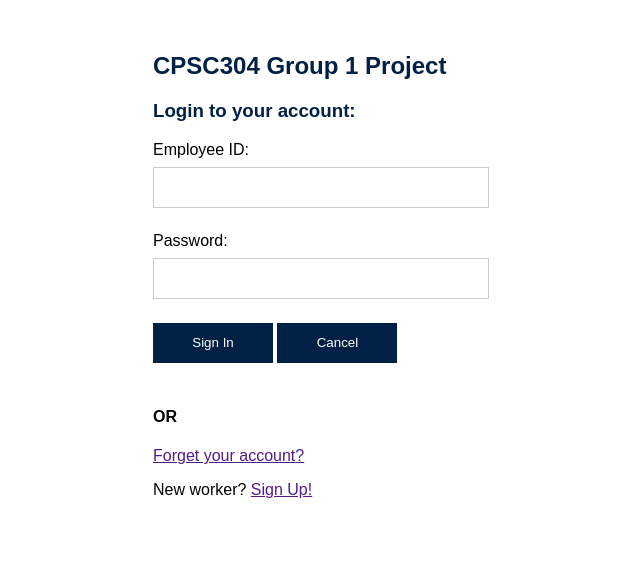
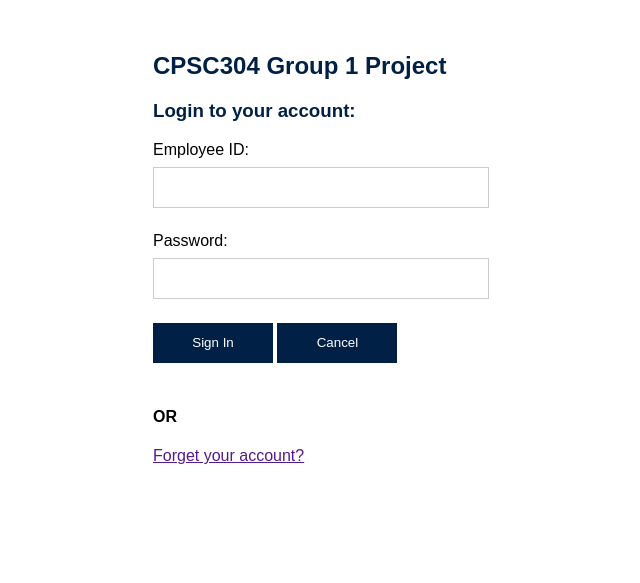
Before and after one commit to lizhe918/UBC_CPSC304_2019S1, a PHP site: page /llogin.php in a window 1280 px wide. Shown: the part 81-664 px from the top of the page, without its empty margins (319-959 px from the left). Run offline with PHP 8.4, Linux system fonts and the light colour scheme.

Commit message:
Update llogin.php

```diff
--- a/warehouse/llogin.php
+++ b/warehouse/llogin.php
@@ -78,8 +78,6 @@
       <div style="padding: 2em; padding-top:0;">
       <h4 style="margin-top:0;">OR</h4>
       <a href="">Forget your account?</a>
-      <p></p>
-      New worker? <a href="">Sign Up!</a>
       </div>
     </form>
         </div>
```
